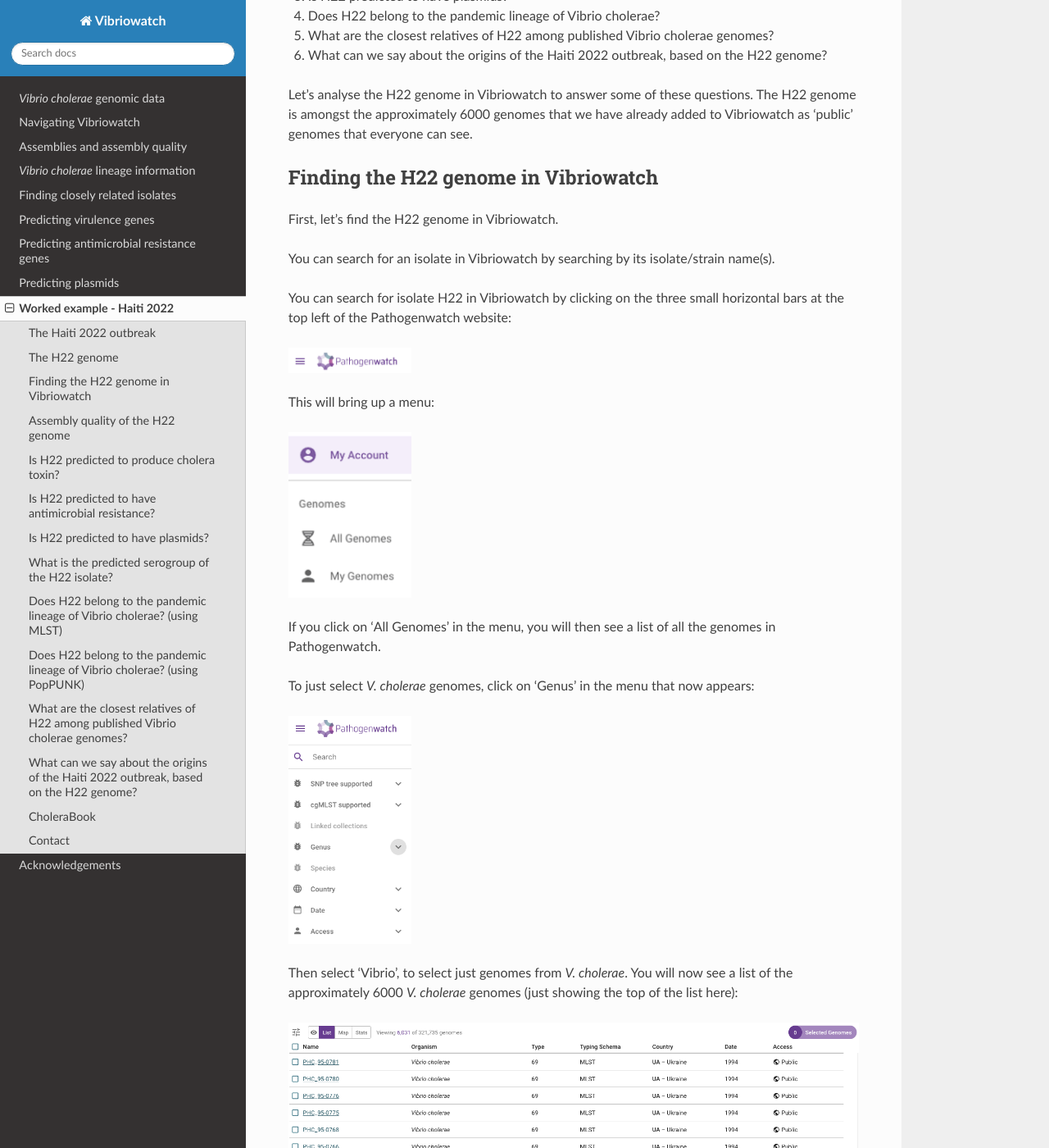
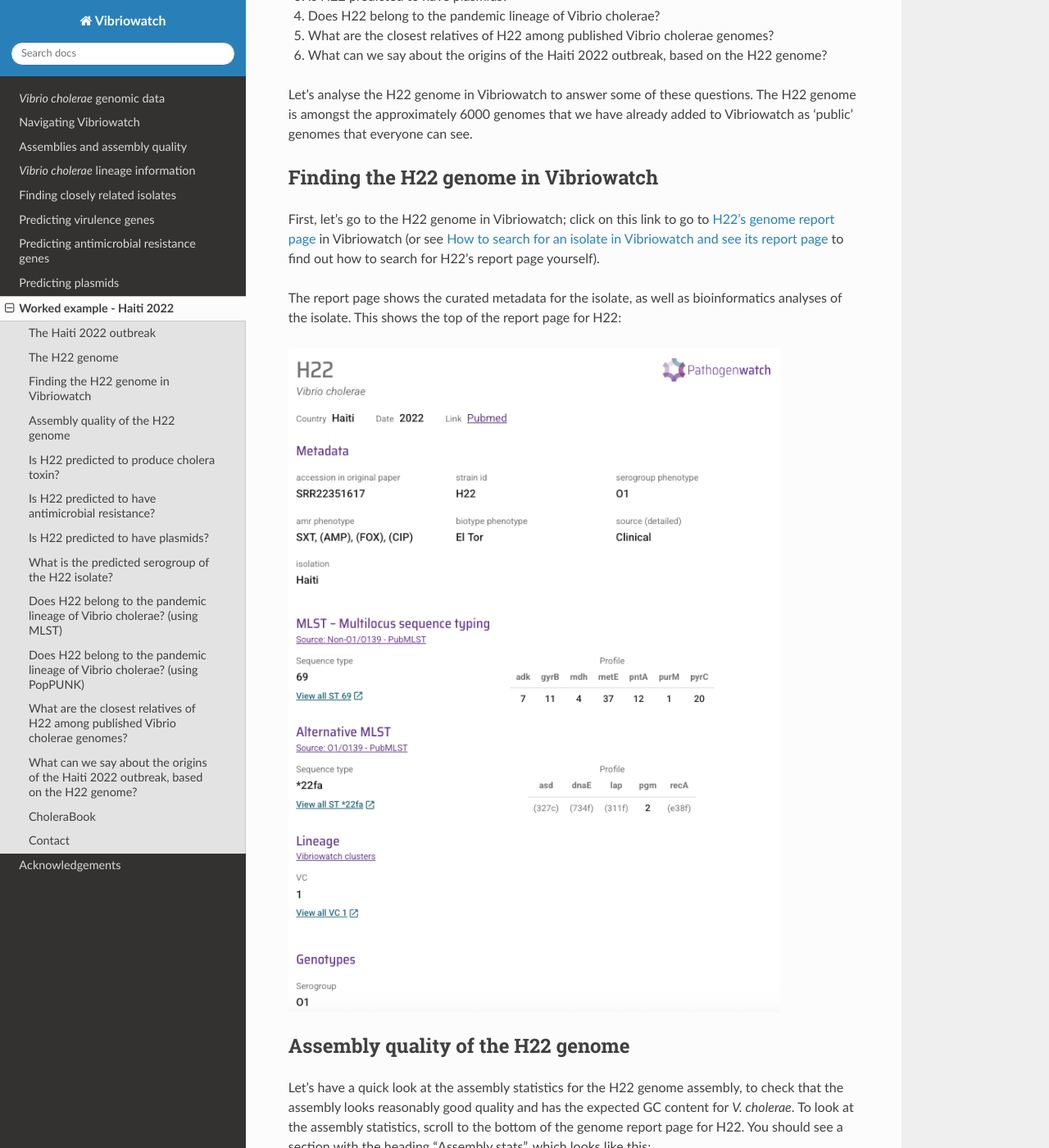
Before and after one commit to avrilcoghlan/vibriowatch, a Sphinx documentation site: the page built from docs/source/haiti.rst, in a window 1280 px wide and 1400 px high, scrolled down 1320 px. Shown: the whole window at 82% size. Built offline with Sphinx 7.4.7 and the Read the Docs theme 3.1.0, drawn with Linux system fonts in a browser that asks for light colours; some of the changed text lies outside the part shown.

Commit message:
Update haiti.rst

```diff
--- a/docs/source/haiti.rst
+++ b/docs/source/haiti.rst
@@ -61,39 +61,13 @@
 Finding the H22 genome in Vibriowatch
 -------------------------------------
 
-First, let's find the H22 genome in Vibriowatch.
+First, let's go to the H22 genome in Vibriowatch; click on this link to go to `H22's genome report page`_ in Vibriowatch (or see
+`How to search for an isolate in Vibriowatch and see its report page`_ to find out how to search for H22's report page yourself).
 
-You can search for an isolate in Vibriowatch by searching by its isolate/strain name(s).
+.. _H22's genome report page: https://pathogen.watch/genomes/all?searchText=H22
 
-You can search for isolate H22 in Vibriowatch by clicking on the three small horizontal bars at the top left of the Pathogenwatch website:
+.. _How to search for an isolate in Vibriowatch and see its report page: https://vibriowatch.readthedocs.io/en/latest/navigating.html#how-to-search-for-an-isolate-in-vibriowatch-and-see-its-report-page
 
-.. image:: Picture9.png
-  :width: 150
-
-This will bring up a menu:
-
-.. image:: Picture10.png
-  :width: 150
-
-If you click on 'All Genomes' in the menu, you will then see a list of all the genomes in Pathogenwatch.
-
-To just select *V. cholerae* genomes, click on 'Genus' in the menu that now appears:
-
-.. image:: Picture22.png
-  :width: 150
-
-Then select 'Vibrio', to select just genomes from *V. cholerae*. You will now see a list of the approximately 6000 *V. cholerae* genomes (just showing the top of the list here):
-
-.. image:: Picture23.png
-  :width: 850
-
-A search bar will now appear at the top left.
-If you type 'H22' in the search bar, it will find isolate H22:
-
-.. image:: Picture114.png
-  :width: 850
-
-You can click on the isolate's name (link 'H22') to go to its 'report page'.
 The report page shows the curated metadata for the isolate, as well as bioinformatics analyses of the isolate.
 This shows the top of the report page for H22:
 
```
